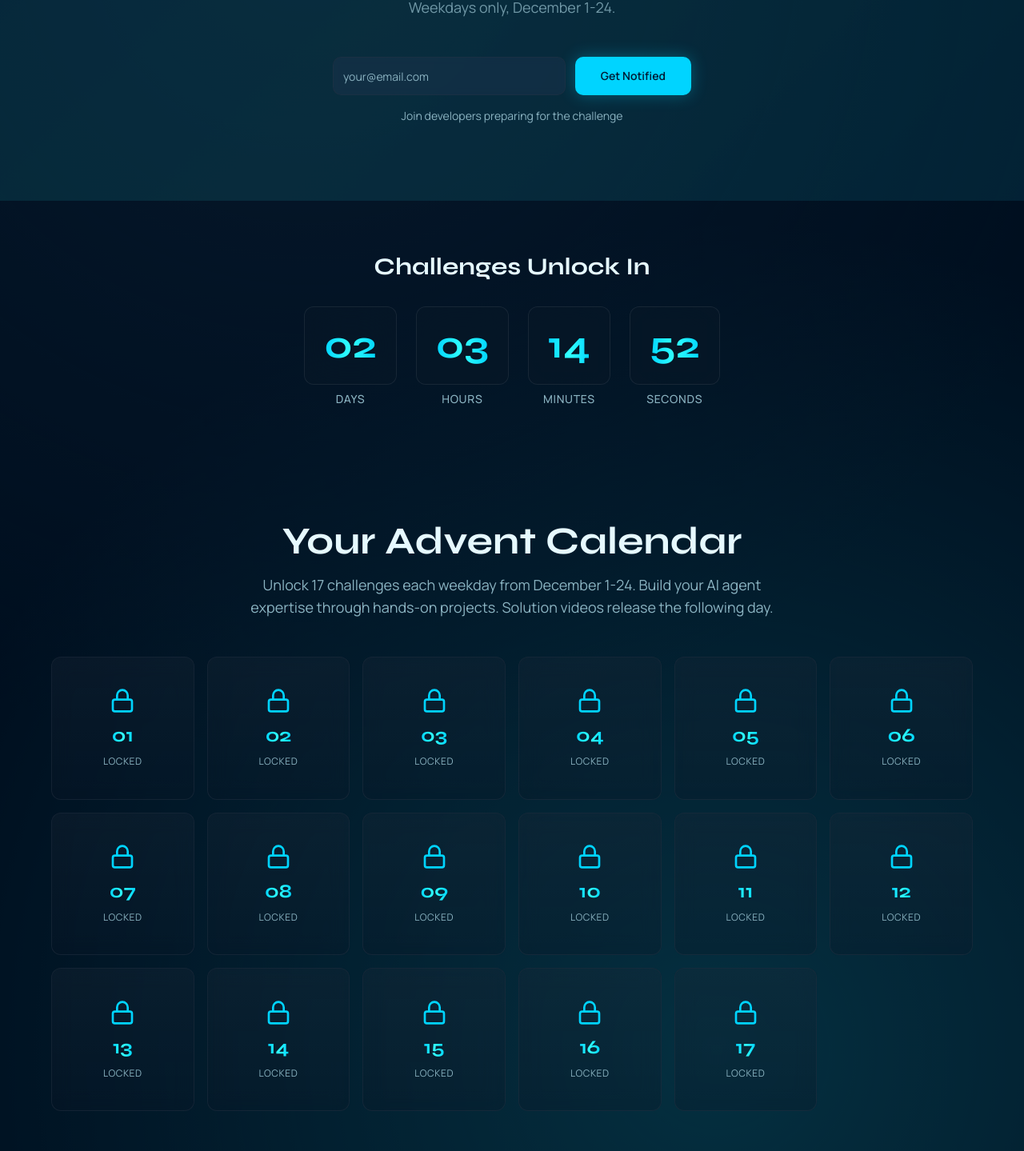
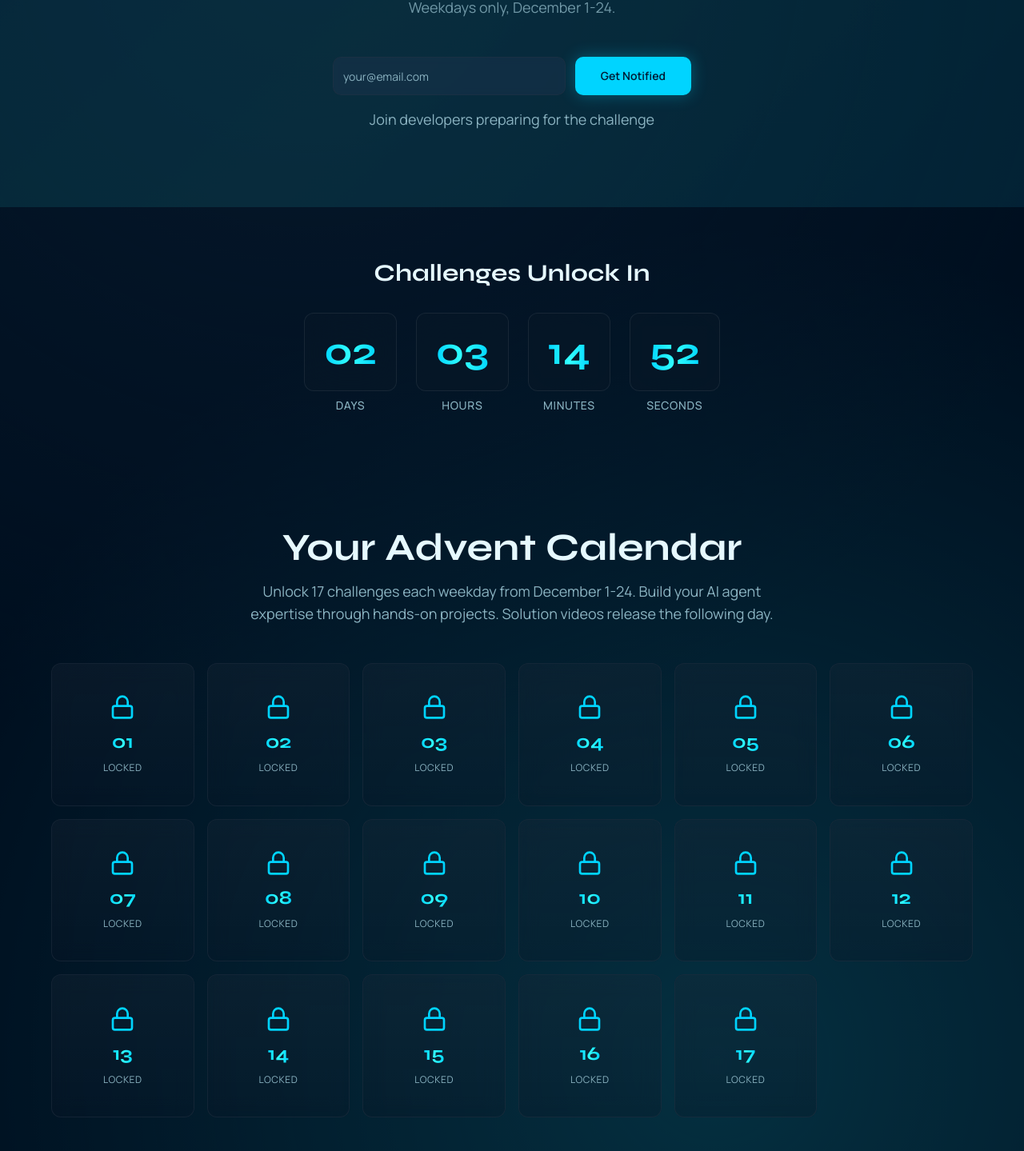
Before and after one commit to blackgirlbytes/frosty-agent-forge, a Next.js app: page / in a window 1280 px wide. Shown: the part 549-1988 px from the top of the page at 80% size. Built offline with nearby package versions, Linux system fonts and the light colour scheme.

Commit message:
Increase font size for CTA and trust indicator text

```diff
--- a/src/components/ChallengeCalendar.tsx
+++ b/src/components/ChallengeCalendar.tsx
@@ -48,7 +48,7 @@
         </div>
 
         <div className="mt-12 text-center">
-          <p className="text-sm text-muted-foreground">
+          <p className="text-base md:text-lg text-muted-foreground">
             <a href="#hero" className="text-gradient-cyan font-bold no-underline hover:opacity-80 transition-opacity">Sign up</a> above to be notified when the first challenge unlocks on December 1st, 2025
           </p>
         </div>
--- a/src/components/Hero.tsx
+++ b/src/components/Hero.tsx
@@ -144,7 +144,7 @@
 
         {/* Small trust indicator */}
         {!successMessage && !errorMessage && (
-          <p className="text-sm text-muted-foreground mb-4">
+          <p className="text-base md:text-lg text-muted-foreground mb-4">
             Join developers preparing for the challenge
           </p>
         )}
```
